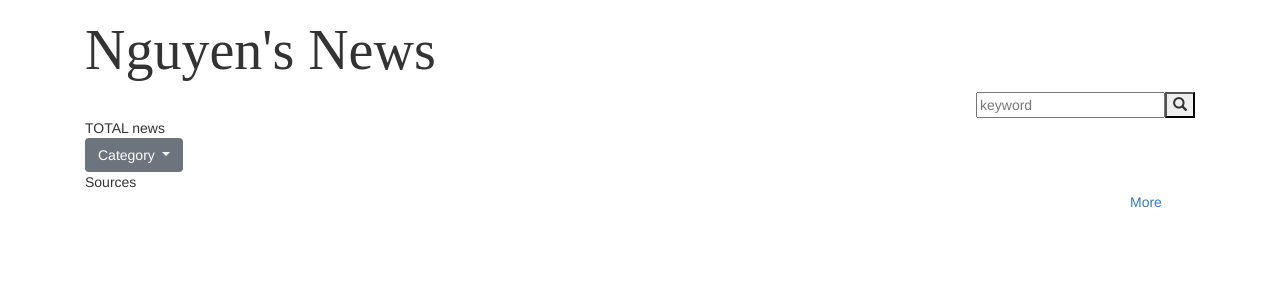
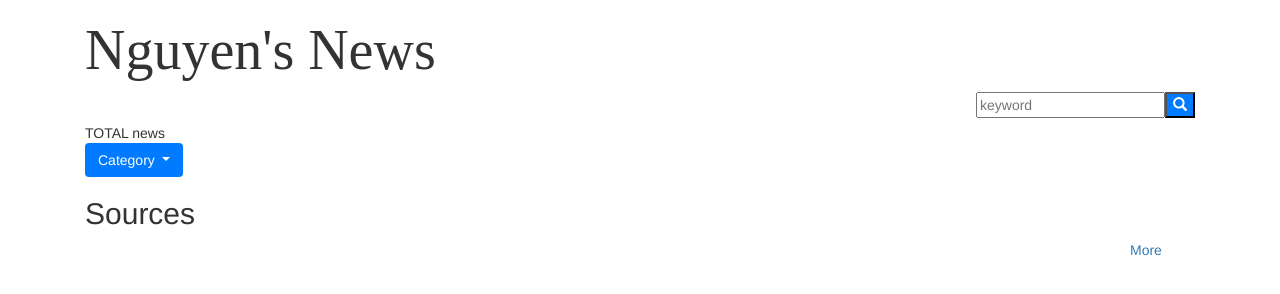
Before and after one commit to nnguyen150468/googleNews, a plain HTML site: page index.html in a window 1280 px wide. Drawn offline with nearby package versions, Linux system fonts and the light colour scheme; no server answers; a web font is replaced by a local one.

Commit message:
styled a little bit more

```diff
--- a/index.html
+++ b/index.html
@@ -12,9 +12,9 @@
 <body>
     <div class="container">
         <h1 style="font-family: 'Unna', serif; font-size: 4em">Nguyen's News</h1>
-    <div class="d-flex justify-content-end">
+    <div class="d-flex justify-content-end mb-2">
         <input type="text" id="searchBar" placeholder="keyword">
-    <button onclick="searching()"><i class="glyphicon glyphicon-search"></i></button>
+    <button onclick="searching()" class="bg-primary"><i class="glyphicon glyphicon-search"></i></button>
     </div>
     </div>
 
@@ -23,7 +23,7 @@
             <div class="col-3">
                 <div id="totalNews">TOTAL news</div>
                 <div class="dropdown">
-                    <a class="btn btn-secondary dropdown-toggle" href="#" role="button" id="dropdownMenuLink" data-toggle="dropdown" aria-haspopup="true" aria-expanded="false">
+                    <a class="btn btn-secondary dropdown-toggle bg-primary" href="#" role="button" id="dropdownMenuLink" data-toggle="dropdown" aria-haspopup="true" aria-expanded="false">
                       Category
                     </a>
 
@@ -40,7 +40,7 @@
                   </div>
 
 
-                <div>Sources</div>
+                <h2>Sources</h2>
                 <div id="sourceArea">
 
                 </div>
--- a/main.js
+++ b/main.js
@@ -61,24 +61,7 @@ let render = (array) => {
     </div>
   </div>`}).join('')
 
-
-
-
-    // let sourceNames = array.map((item) => {
-    //     let newArray2 = item.source.name;
-    //     console.log(newArray2)
-    // })
-
-    // let htmlForSources = array.map((item) => {
-
-    //     let sourceName = item.source.name.split('.')[0]
-
-    //     return `<div class="custom-control custom-checkbox">
-    //     <input type="checkbox" class="custom-control-input" id="${item.source.name}" onclick="filterBySource(${item.source.name})">
-    //     <label class="custom-control-label" for="${item.source.name}">${sourceName}</label>
-    //   </div>`}).join('')
-
-    document.getElementById('totalNews').innerHTML = `Showing ${array.length} of ${total}`
+    document.getElementById('totalNews').innerHTML = `Showing <span class="text-primary">${array.length}</span> of <span class="text-primary">${total}</span>`
     // document.getElementById('sourceArea').innerHTML = htmlForSources
     document.getElementById('newsArea').innerHTML = htmlForNews
 
@@ -138,7 +121,8 @@ function filterBySource(){
     console.log('sourceArray:',sourceArray)
 
     let htmlForSource = sourceArray.map((item) =>
-    `<div><input type="checkbox" onclick="sourceChange('${item}')" id="${item}"/>${item} (${sourceObject[item]})</div>`).join('');
+    `<div><input type="checkbox" name="sources" onclick="sourceChange('${item}')" id="${item}"/>
+    <label for="${item}">${item} (${sourceObject[item]})</label></div>`).join('');
 
     document.getElementById("sourceArea").innerHTML = htmlForSource
 }
```
